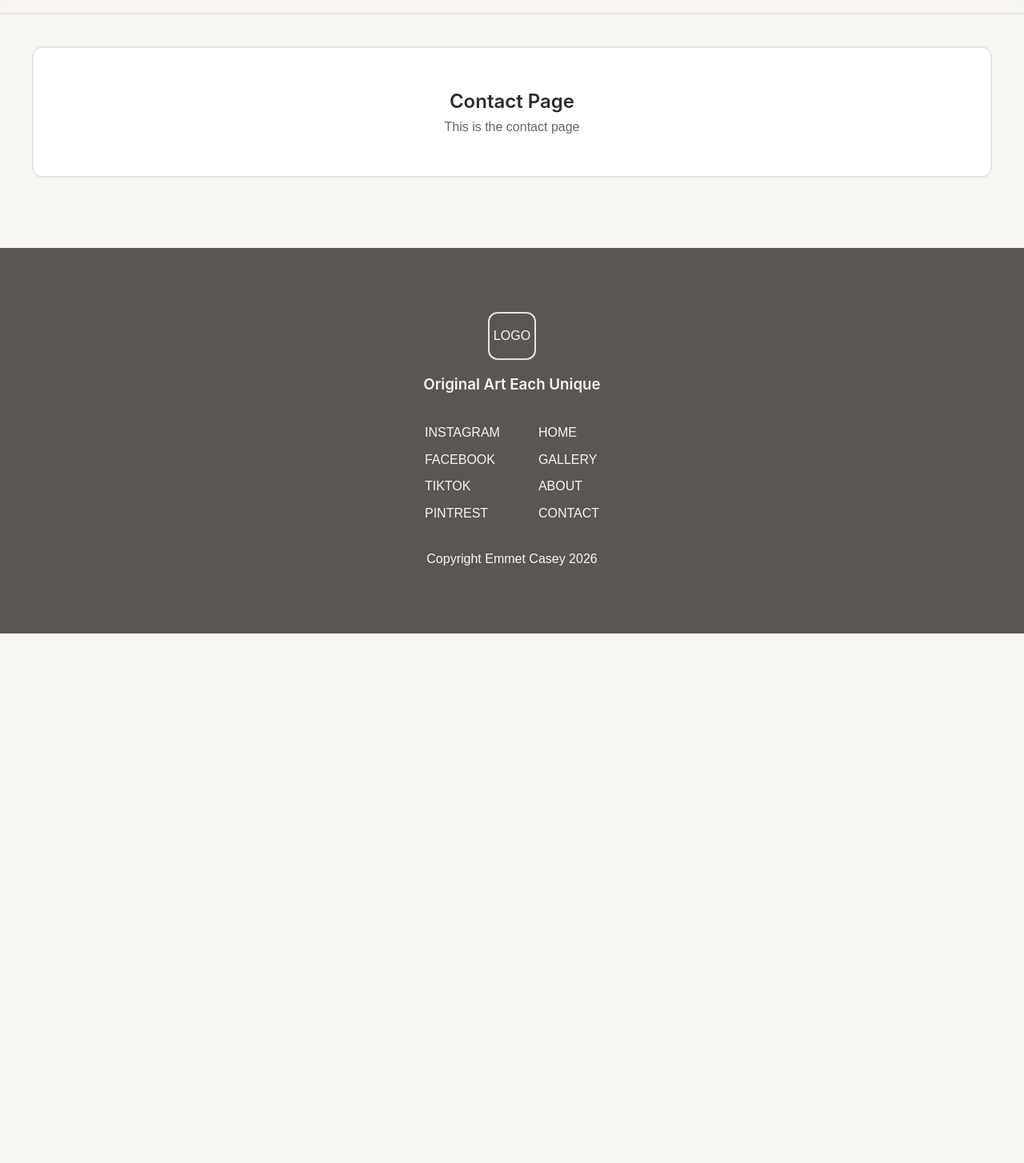
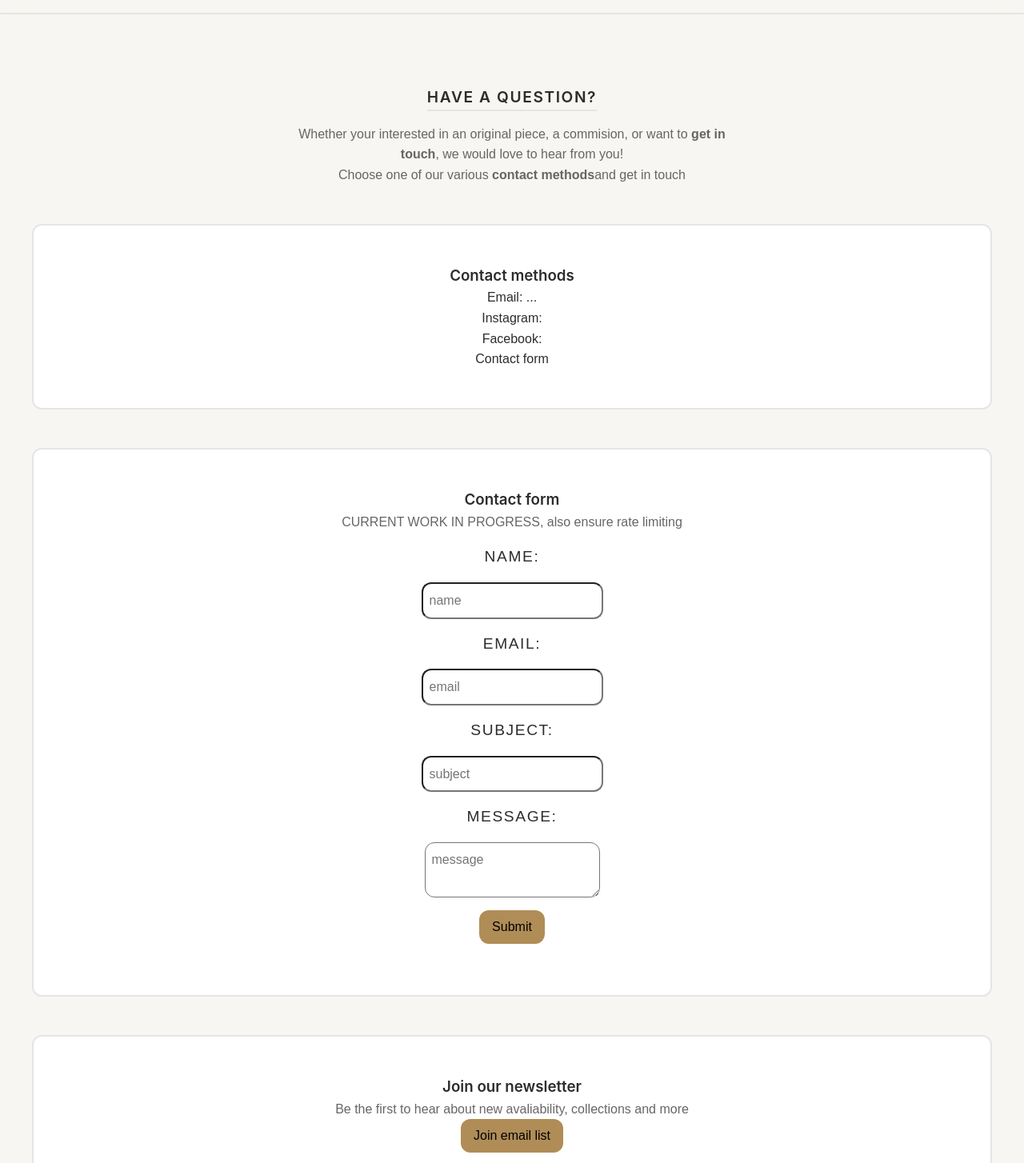
Before and after one commit to Emmet22/artist-website-template, a React (Vite) app: page /contact in a window 1280 px wide. Shown: the part 96-1550 px from the top of the page at 80% size. Before the commit the page ends 888 px from the top, so only its background shows below. Built offline with nearby package versions, Linux system fonts and the light colour scheme.

Commit message:
#11 added content sections to contact page

```diff
--- /dev/null
+++ b/src/pages/Contact.module.css
@@ -0,0 +1,26 @@
+.contactHero {
+    padding: 3rem;
+    display: flex;
+    flex-direction: column;
+    align-items: center;
+    justify-content: center;
+}
+
+.contactHero h1 {
+    margin-bottom: 1rem;
+    border-bottom: 2px solid var(--clr-border);
+}
+
+.contactHero p {
+    max-width: 60ch;
+}
+
+.contactForm {
+    align-items: center;
+    padding: 1rem;
+}
+
+.contactForm label {
+    display: block;
+    width: 60%;
+}
--- a/src/pages/Contact.tsx
+++ b/src/pages/Contact.tsx
@@ -1,16 +1,85 @@
 // import components
 import Section from "../components/common/Section";
 
+// import styles
+import styles from "./Contact.module.css";
+
 function Contact() {
     return (
-        <>
         <main>
+            <div className={styles.contactHero}>
+                <h1>HAVE A QUESTION?</h1>
+                <p>
+                    Whether your interested in an original piece,
+                    a commision, or want to <strong>get in touch</strong>, we would love
+                    to hear from you!
+                    <br/>
+                    Choose one of our various <strong>contact methods</strong>
+                    and get in touch
+                </p>
+            </div>
+
             <Section>
-                <h2>Contact Page</h2>
-                <p>This is the contact page</p>
+                <div>
+                    <h3>Contact methods</h3>
+                    <ul>
+                        <li>Email: ...</li>
+                        <li>Instagram: </li>
+                        <li>Facebook:</li>
+                        <li>Contact form</li>
+                    </ul>
+                </div>
+            </Section>
+
+            <Section>
+                <div>
+                    <h3>Contact form</h3>
+                    <p>CURRENT WORK IN PROGRESS, also ensure rate limiting</p>
+                </div>
+                <div>
+                    <form className={styles.contactForm}>
+                        <label>Name:</label>
+                        <input type="text" placeholder="name"/>
+
+                        <label>Email:</label>
+                        <input type="text" placeholder="email"/>
+
+                        <label>Subject:</label>
+                        <input type="text" placeholder="subject"/>
+
+                        <label>Message:</label>
+                        <textarea placeholder="message"/>
+                        <button type="submit" className="btn">Submit</button>
+                    </form>
+
+                </div>
+            </Section>
+
+            <Section>
+                <div>
+                    <h3>Join our newsletter</h3>
+                    <p>Be the first to hear about new avaliability, collections and more</p>
+
+                    <button className="btn">Join email list</button>
+                </div>
+            </Section>
+
+            <Section>
+                <div>
+                    <h3>Commisson information</h3>
+                    <ul>
+                        <li>Explain commision process</li>
+                        <li>Prevent people from being daunted by commision enquirys</li>
+                        <li>reduce friction from wanting a piece and not wanting to enquir a commision</li>
+                    </ul>
+                </div>
+            </Section>
+
+            <Section>
+                <h3>Contact FAQs</h3>
+
             </Section>
         </main>
-        </>
     );
 }
 
--- a/src/styles/index.css
+++ b/src/styles/index.css
@@ -123,4 +123,25 @@ ul, ol {
 /* form styling */
 input, textarea, select {
     font: inherit;
+    border-radius: var(--radius);
+    padding: 0.5rem;
 }
+
+form {
+    display: flex;
+    flex-direction: column;
+    gap: 1rem;
+}
+
+h1, label {
+    text-transform: uppercase;
+    font-size: 1.2rem;
+    letter-spacing: 0.1rem;
+}
+
+.artTitle {
+    font-size: 2rem;
+    text-transform: uppercase;
+    letter-spacing: 0.15rem;
+    margin-bottom: 0.5rem;
+}
```
